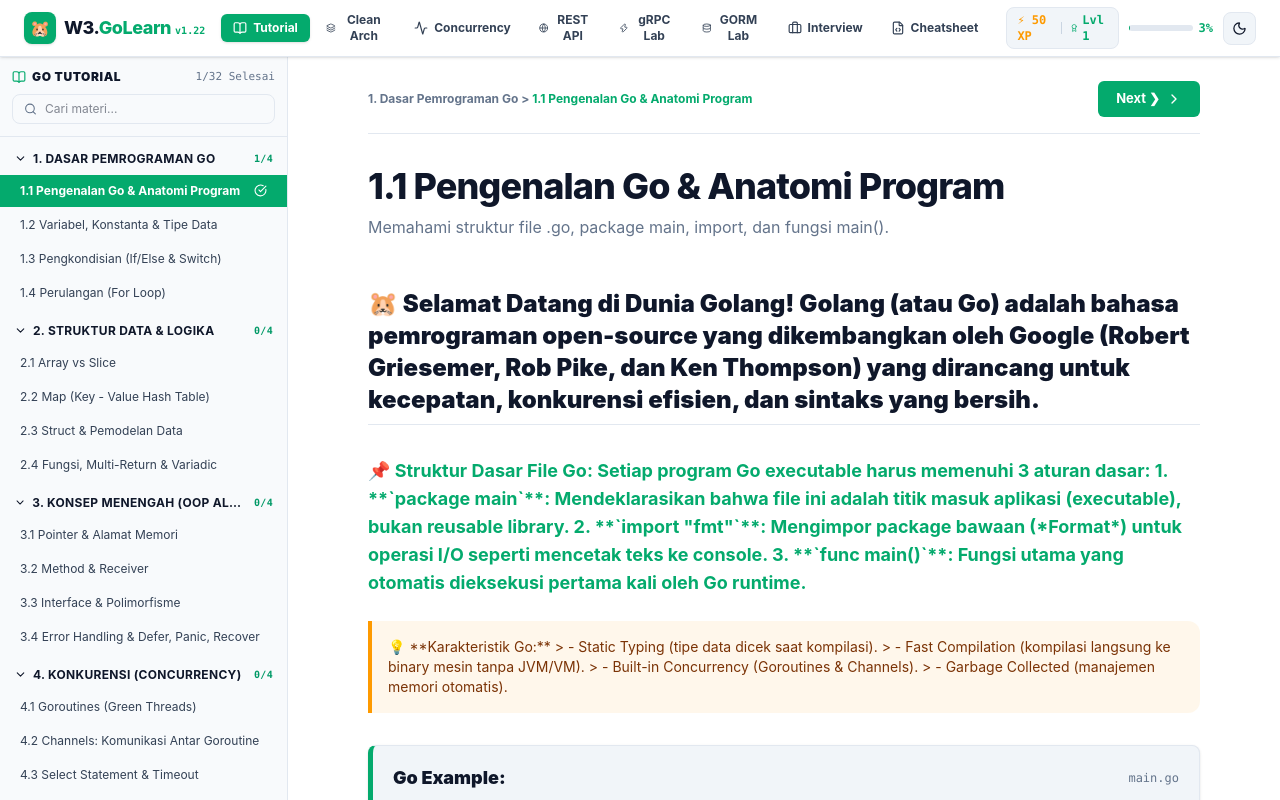
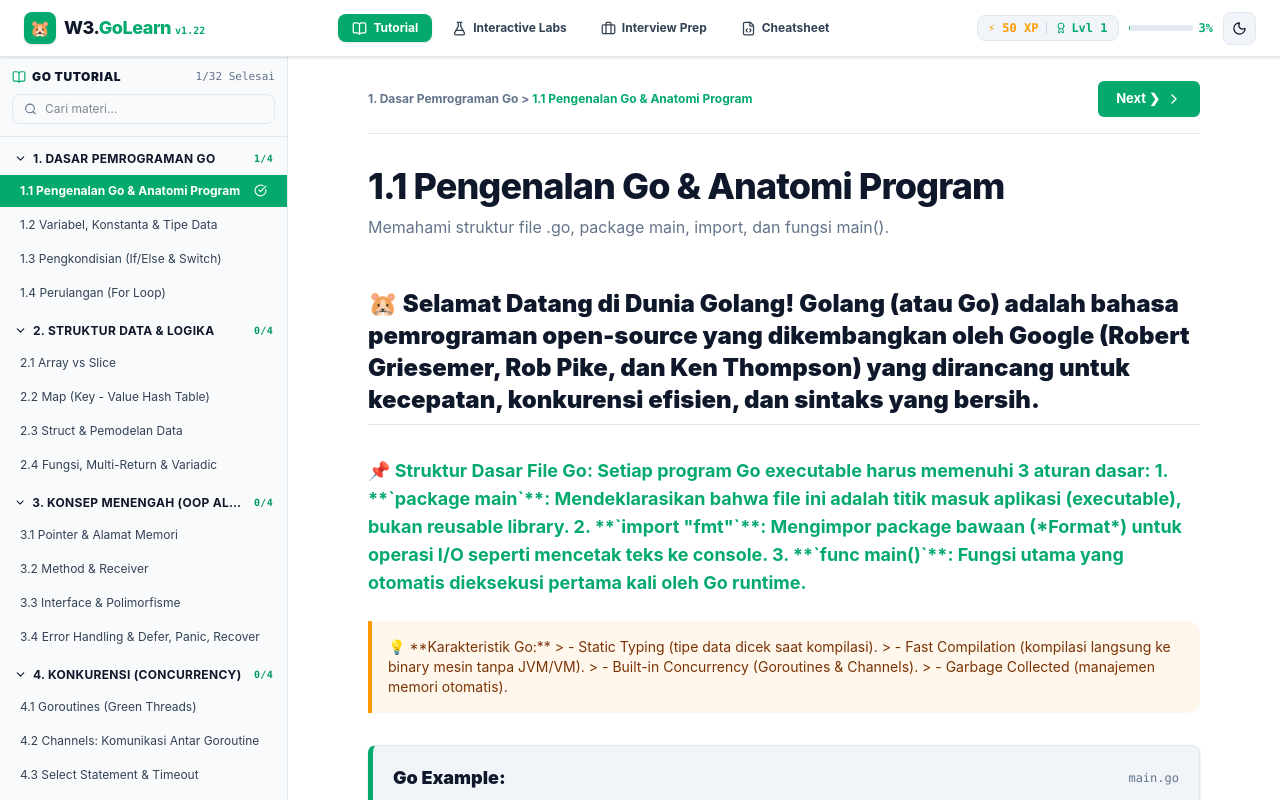
Before and after one commit to mazkev/learn-go-app, a React (Vite) app in the folder frontend/: page / in a window 1280 px wide. Shown: the top 800 px of the page. Built offline with nearby package versions, Linux system fonts and the light colour scheme.

Commit message:
refactor: streamline top navigation into 4 clean primary hubs (Tutorial, Interactive Labs, Interview Prep, Cheatsheet) with consolidated LabsHub workbench

```diff
--- a/frontend/src/App.jsx
+++ b/frontend/src/App.jsx
@@ -3,11 +3,7 @@ import Navbar from "./components/common/Navbar";
 import W3Sidebar from "./components/w3layout/W3Sidebar";
 import W3TutorialReader from "./components/w3layout/W3TutorialReader";
 import W3TryItStudio from "./components/w3layout/W3TryItStudio";
-import CleanArchLab from "./components/cleanarch/CleanArchLab";
-import ConcurrencyVisualizer from "./components/visualizer/ConcurrencyVisualizer";
-import APITester from "./components/apitester/APITester";
-import GrpcCompareLab from "./components/grpccompare/GrpcCompareLab";
-import GormLab from "./components/gormlab/GormLab";
+import LabsHub from "./components/labs/LabsHub";
 import InterviewPrepLab from "./components/interview/InterviewPrepLab";
 import CheatSheet from "./components/cheatsheet/CheatSheet";
 import { useLearningProgress } from "./store/learningStore";
@@ -67,7 +63,7 @@ export default function App() {
 
   return (
     <div className="min-h-screen flex flex-col selection:bg-[#04AA6D]/20 selection:text-[#04AA6D]">
-      {/* Top Header Navbar */}
+      {/* Top Header Navbar (4 Primary Hubs) */}
       <Navbar
         activeTab={activeTab}
         setActiveTab={(tab) => {
@@ -83,7 +79,7 @@ export default function App() {
 
       {/* Main App Body */}
       <div className="flex-1 flex min-h-0">
-        {/* W3 Tutorial Mode */}
+        {/* Hub 1: W3 Tutorial Mode */}
         {activeTab === "tutorial" && (
           <>
             {!isTryItMode ? (
@@ -124,43 +120,21 @@ export default function App() {
           </>
         )}
 
-        {/* Labs & Extras */}
-        {activeTab === "cleanarch" && (
+        {/* Hub 2: Interactive Labs Workbench */}
+        {activeTab === "labs" && (
           <main className="flex-1 overflow-y-auto">
-            <CleanArchLab />
+            <LabsHub />
           </main>
         )}
 
-        {activeTab === "concurrency" && (
-          <main className="flex-1 overflow-y-auto">
-            <ConcurrencyVisualizer />
-          </main>
-        )}
-
-        {activeTab === "apitester" && (
-          <main className="flex-1 overflow-y-auto">
-            <APITester />
-          </main>
-        )}
-
-        {activeTab === "grpc" && (
-          <main className="flex-1 overflow-y-auto">
-            <GrpcCompareLab />
-          </main>
-        )}
-
-        {activeTab === "gorm" && (
-          <main className="flex-1 overflow-y-auto">
-            <GormLab />
-          </main>
-        )}
-
+        {/* Hub 3: Interview Preparation Center */}
         {activeTab === "interview" && (
           <main className="flex-1 overflow-y-auto">
             <InterviewPrepLab />
           </main>
         )}
 
+        {/* Hub 4: Cheatsheet & Snippets Reference */}
         {activeTab === "cheatsheet" && (
           <main className="flex-1 overflow-y-auto">
             <CheatSheet onLoadSnippetToStudio={handleLoadSnippetToTryIt} />
--- a/frontend/src/components/common/Navbar.jsx
+++ b/frontend/src/components/common/Navbar.jsx
@@ -3,11 +3,7 @@ import {
   Menu,
   X,
   BookOpen,
-  Layers,
-  Activity,
-  Globe,
-  Zap,
-  Database,
+  FlaskConical,
   Briefcase,
   FileCode,
   Sun,
@@ -32,12 +28,8 @@ export default function Navbar({
 
   const navLinks = [
     { id: "tutorial", label: "Tutorial", icon: BookOpen },
-    { id: "cleanarch", label: "Clean Arch", icon: Layers },
-    { id: "concurrency", label: "Concurrency", icon: Activity },
-    { id: "apitester", label: "REST API", icon: Globe },
-    { id: "grpc", label: "gRPC Lab", icon: Zap },
-    { id: "gorm", label: "GORM Lab", icon: Database },
-    { id: "interview", label: "Interview", icon: Briefcase },
+    { id: "labs", label: "Interactive Labs", icon: FlaskConical },
+    { id: "interview", label: "Interview Prep", icon: Briefcase },
     { id: "cheatsheet", label: "Cheatsheet", icon: FileCode },
   ];
 
@@ -73,8 +65,8 @@ export default function Navbar({
           </div>
         </div>
 
-        {/* Middle: W3 Header Links */}
-        <nav className="hidden lg:flex items-center gap-1">
+        {/* Middle: 4 Clean Primary Nav Links */}
+        <nav className="hidden md:flex items-center gap-1.5">
           {navLinks.map((item) => {
             const Icon = item.icon;
             const isActive = activeTab === item.id;
@@ -83,13 +75,13 @@ export default function Navbar({
               <button
                 key={item.id}
                 onClick={() => setActiveTab(item.id)}
-                className={`px-3 py-1.5 rounded-md text-xs font-bold transition-colors flex items-center gap-1.5 cursor-pointer ${
+                className={`px-3.5 py-1.5 rounded-lg text-xs font-bold transition-all flex items-center gap-1.5 cursor-pointer ${
                   isActive
                     ? "bg-[#04AA6D] text-white shadow-sm"
                     : "theme-body hover:bg-black/5 dark:hover:bg-white/5"
                 }`}
               >
-                <Icon size={14} />
+                <Icon size={15} />
                 <span>{item.label}</span>
               </button>
             );
--- /dev/null
+++ b/frontend/src/components/labs/LabsHub.jsx
@@ -0,0 +1,110 @@
+import React, { useState } from "react";
+import {
+  Layers,
+  Activity,
+  Globe,
+  Zap,
+  Database,
+  FlaskConical,
+  Sparkles
+} from "lucide-react";
+import CleanArchLab from "../cleanarch/CleanArchLab";
+import ConcurrencyVisualizer from "../visualizer/ConcurrencyVisualizer";
+import APITester from "../apitester/APITester";
+import GrpcCompareLab from "../grpccompare/GrpcCompareLab";
+import GormLab from "../gormlab/GormLab";
+
+export const LAB_TABS = [
+  {
+    id: "cleanarch",
+    label: "Clean Architecture",
+    icon: Layers,
+    description: "Simulasi visual alur data: Handler -> UseCase -> Repository -> Database",
+  },
+  {
+    id: "concurrency",
+    label: "Concurrency & Mutex",
+    icon: Activity,
+    description: "Visualisasi Channels, Buffer Queue, Worker Pool, dan Data Race vs Mutex",
+  },
+  {
+    id: "apitester",
+    label: "REST API Client",
+    icon: Globe,
+    description: "Uji coba endpoint HTTP yang dibangun dengan net/http dan ServeMux Go",
+  },
+  {
+    id: "grpc",
+    label: "gRPC vs REST Benchmark",
+    icon: Zap,
+    description: "Bandingkan payload size biner Protobuf vs teks JSON secara real-time",
+  },
+  {
+    id: "gorm",
+    label: "GORM & SQL Engine",
+    icon: Database,
+    description: "Visualizer tabel SQLite dengan trigger query GORM live & SQL inspector",
+  },
+];
+
+export default function LabsHub({ defaultSubTab = "cleanarch" }) {
+  const [activeSubTab, setActiveSubTab] = useState(defaultSubTab);
+
+  const currentLab = LAB_TABS.find((t) => t.id === activeSubTab) || LAB_TABS[0];
+
+  return (
+    <div className="min-h-full flex flex-col">
+      {/* Sub-Header Toolbar for Labs */}
+      <div className="theme-navbar border-b border-slate-200 dark:border-white/[0.08] px-4 md:px-8 py-3 shrink-0">
+        <div className="max-w-6xl mx-auto flex flex-col md:flex-row md:items-center justify-between gap-3">
+          <div className="flex items-center gap-2">
+            <div className="w-8 h-8 rounded-lg bg-[#04AA6D]/15 flex items-center justify-center text-[#04AA6D]">
+              <FlaskConical size={18} />
+            </div>
+            <div>
+              <h2 className="text-sm font-extrabold theme-heading flex items-center gap-2">
+                <span>Interactive Labs Workbench</span>
+                <span className="text-[10px] px-2 py-0.5 rounded-full bg-[#04AA6D]/15 text-[#04AA6D] font-mono font-bold">
+                  5 Simulator
+                </span>
+              </h2>
+              <p className="text-[11px] theme-muted">{currentLab.description}</p>
+            </div>
+          </div>
+
+          {/* Sub-tab Pill Switcher */}
+          <div className="flex items-center gap-1.5 overflow-x-auto pb-1 md:pb-0">
+            {LAB_TABS.map((tab) => {
+              const Icon = tab.icon;
+              const isActive = activeSubTab === tab.id;
+
+              return (
+                <button
+                  key={tab.id}
+                  onClick={() => setActiveSubTab(tab.id)}
+                  className={`px-3 py-1.5 rounded-lg text-xs font-bold transition-all flex items-center gap-1.5 shrink-0 cursor-pointer ${
+                    isActive
+                      ? "bg-[#04AA6D] text-white shadow-sm"
+                      : "theme-card-subtle theme-muted hover:theme-heading hover:bg-black/5 dark:hover:bg-white/5"
+                  }`}
+                >
+                  <Icon size={14} />
+                  <span>{tab.label}</span>
+                </button>
+              );
+            })}
+          </div>
+        </div>
+      </div>
+
+      {/* Active Lab Body Area */}
+      <div className="flex-1 overflow-y-auto">
+        {activeSubTab === "cleanarch" && <CleanArchLab />}
+        {activeSubTab === "concurrency" && <ConcurrencyVisualizer />}
+        {activeSubTab === "apitester" && <APITester />}
+        {activeSubTab === "grpc" && <GrpcCompareLab />}
+        {activeSubTab === "gorm" && <GormLab />}
+      </div>
+    </div>
+  );
+}
```
